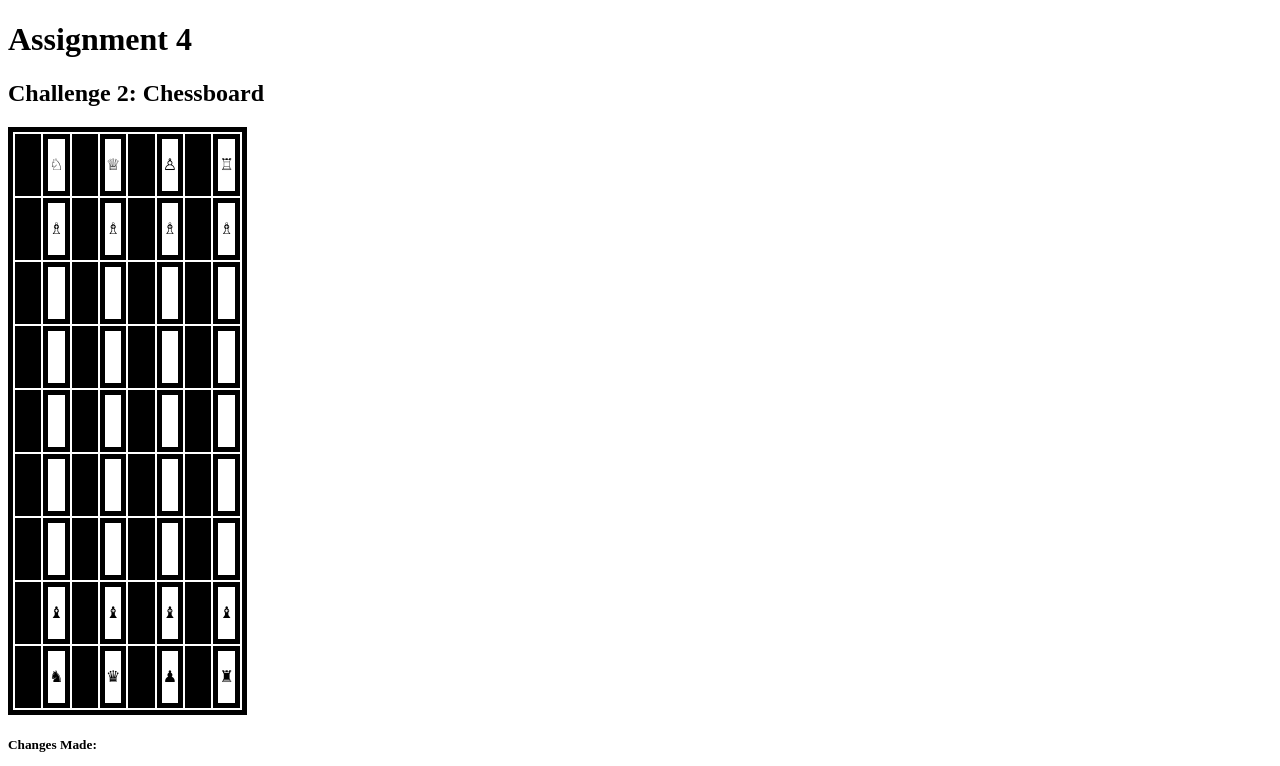
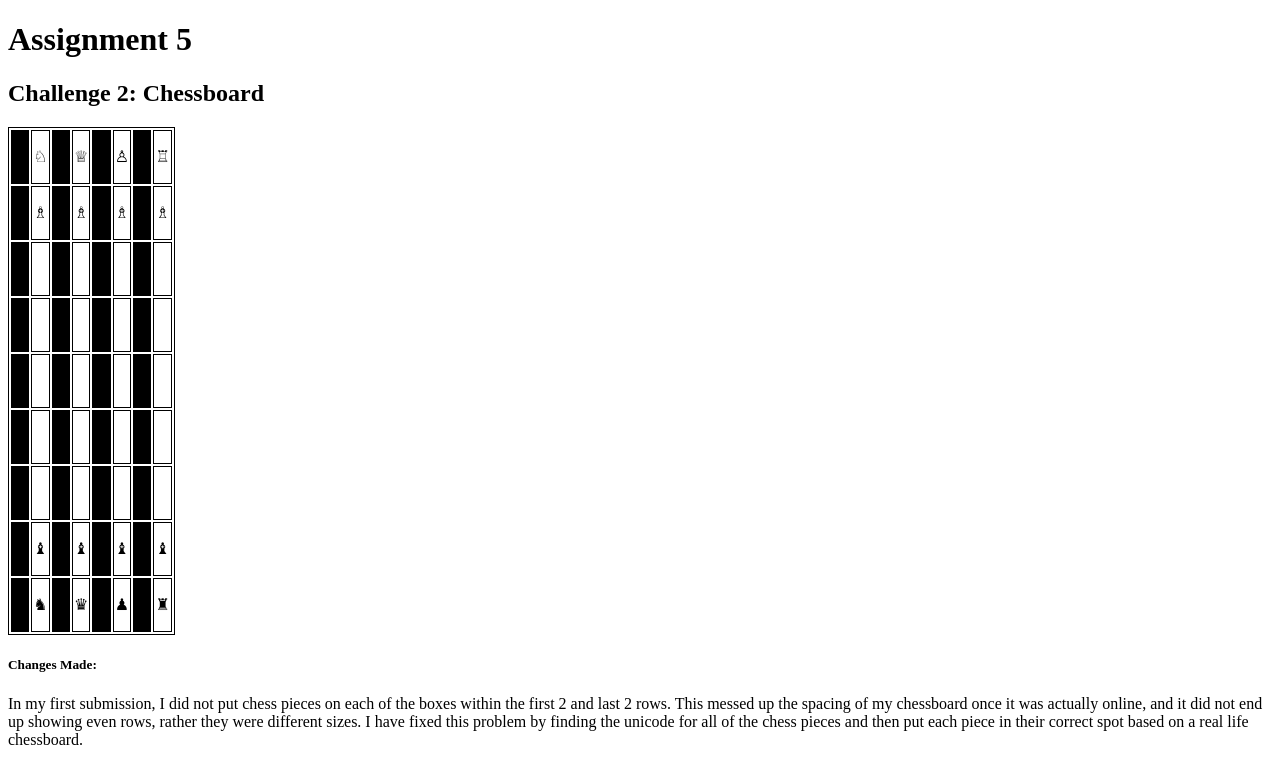
Before and after one commit to taylorjordynnhoward/.github.io, a plain HTML site: page assignment4.html in a window 1280 px wide. Shown: the top 766 px of the page. Drawn offline with Linux system fonts and the light colour scheme.

Commit message:
Update assignment4.html

```diff
--- a/assignment4.html
+++ b/assignment4.html
@@ -1,15 +1,15 @@
 <!DOCTYPE html>
 <html>
     <head>
-        <title>Assignment 4</title>
+        <title>Assignment 5</title>
         <style>
          table, th, td {
-            border: 5px solid black;
+            border: 1px solid black;
          }
       </style>
     </head>
 <div>
-  <h1>Assignment 4</h1>
+  <h1>Assignment 5</h1>
   </div>
       <div>
 <h2>Challenge 2: Chessboard</h2>
```
